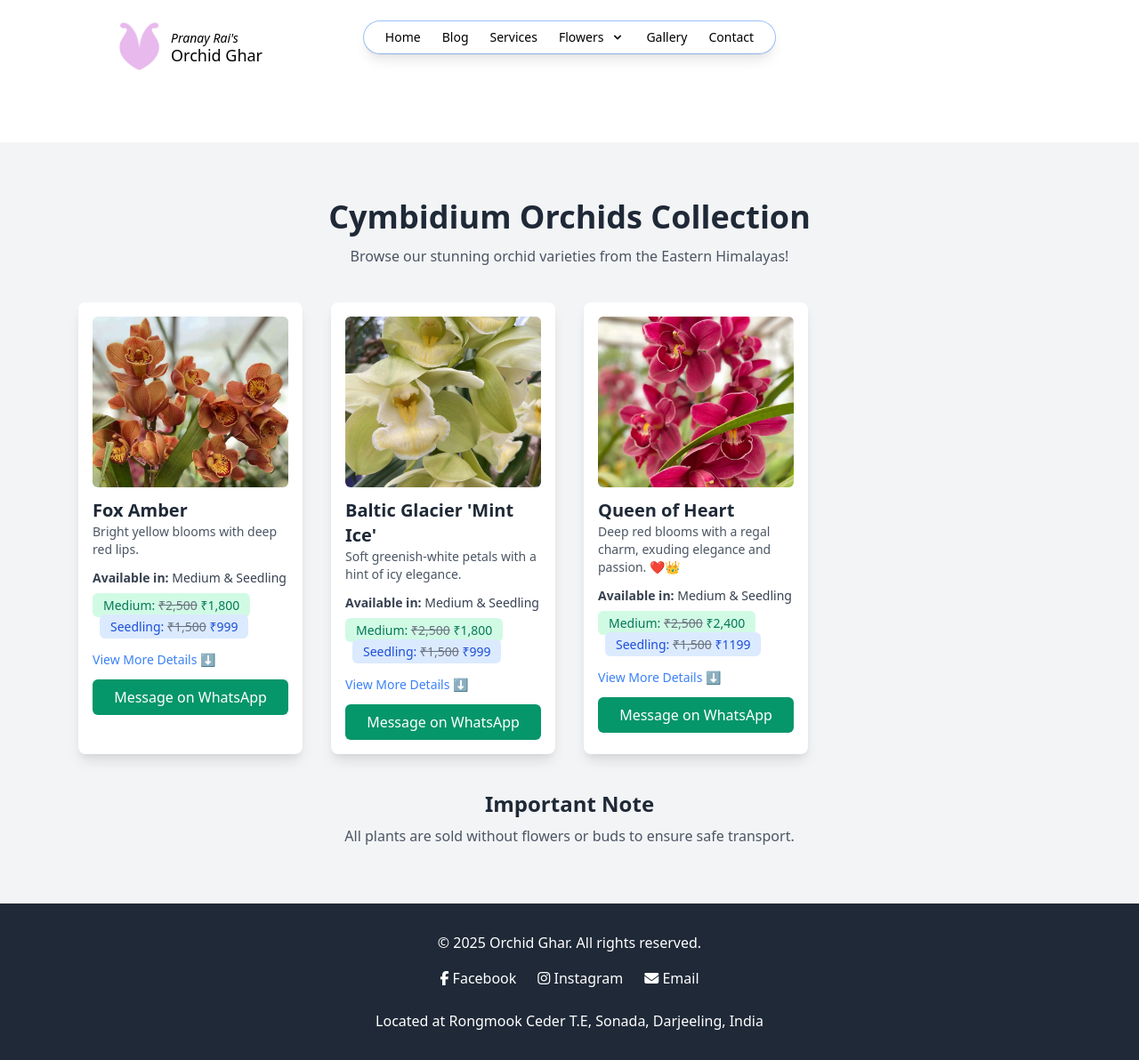
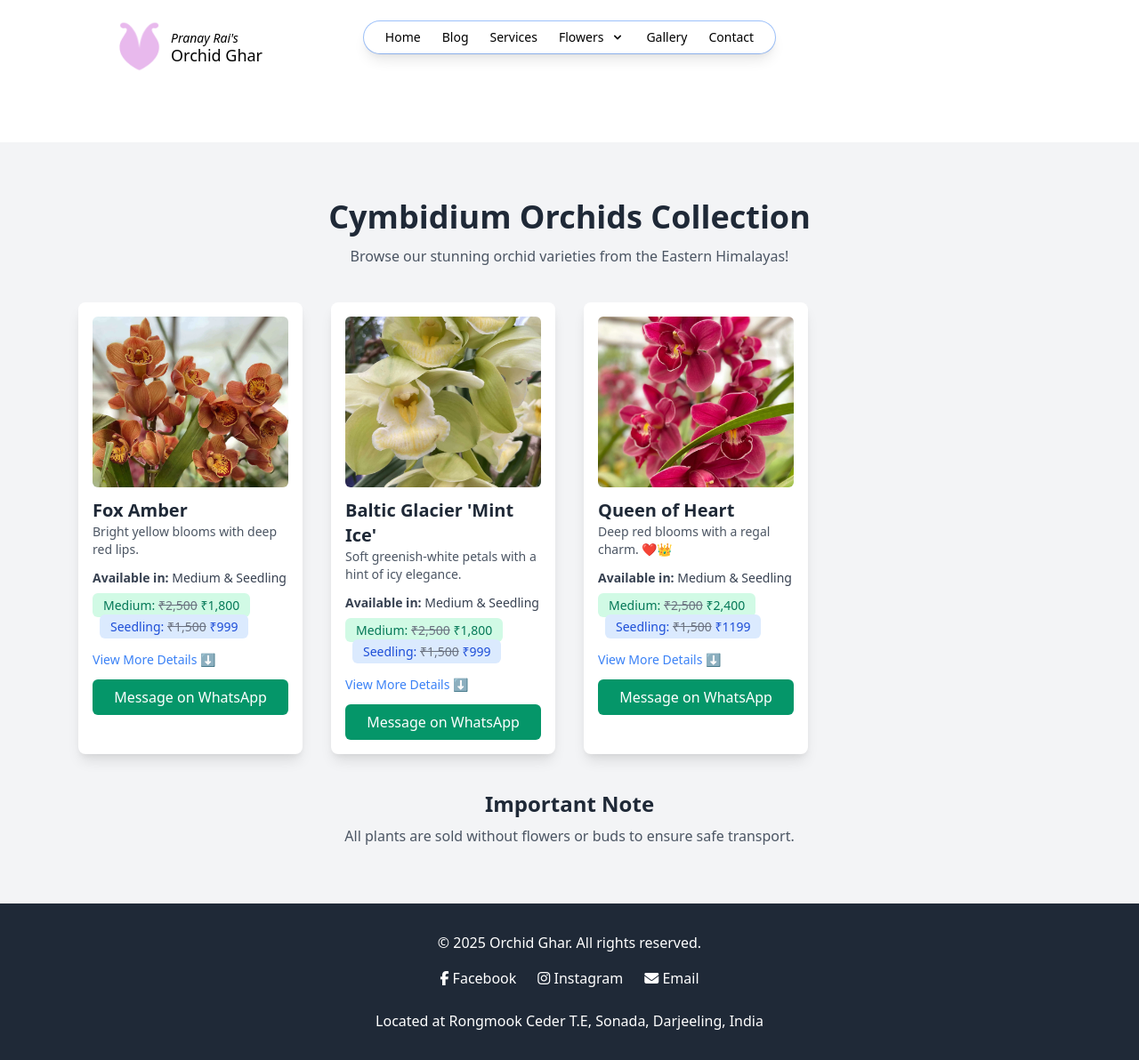
Before and after one commit to OrchidGhar/orchidghar.github.io, a Jekyll site: the page built from _flowers/cymbidium-orchid.html, in a window 1280 px wide. Shown: the whole page at 89% size. Built offline with Jekyll 4.4.1, drawn with Linux system fonts in a browser that asks for light colours; nearby versions of some CDN libraries.

Commit message:
flowers page updated

```diff
--- a/_flowers/cymbidium-orchid.html
+++ b/_flowers/cymbidium-orchid.html
@@ -97,7 +97,7 @@ excerpt: "Cymbidium Orchid care, pricing, and details for orchid lovers in Sikki
           <div class="bg-white dark:bg-gray-800 p-4 rounded-lg shadow-lg transform hover:scale-105 transition">
             <img src="{{ site.baseurl }}assets/images/queen-of-heart.webp" class="w-full h-48 object-cover rounded-md" alt="Queen of Heart Cymbidium Orchid">
             <h3 class="text-xl font-semibold text-gray-800 dark:text-white mt-3">Queen of Heart</h3>
-            <p class="text-gray-600 dark:text-gray-400 text-sm">Deep red blooms with a regal charm, exuding elegance and passion. ❤️👑</p>
+            <p class="text-gray-600 dark:text-gray-400 text-sm">Deep red blooms with a regal charm. ❤️👑</p>
 
             <!-- Pricing with Discounts -->
             <div class="mt-3">
```
